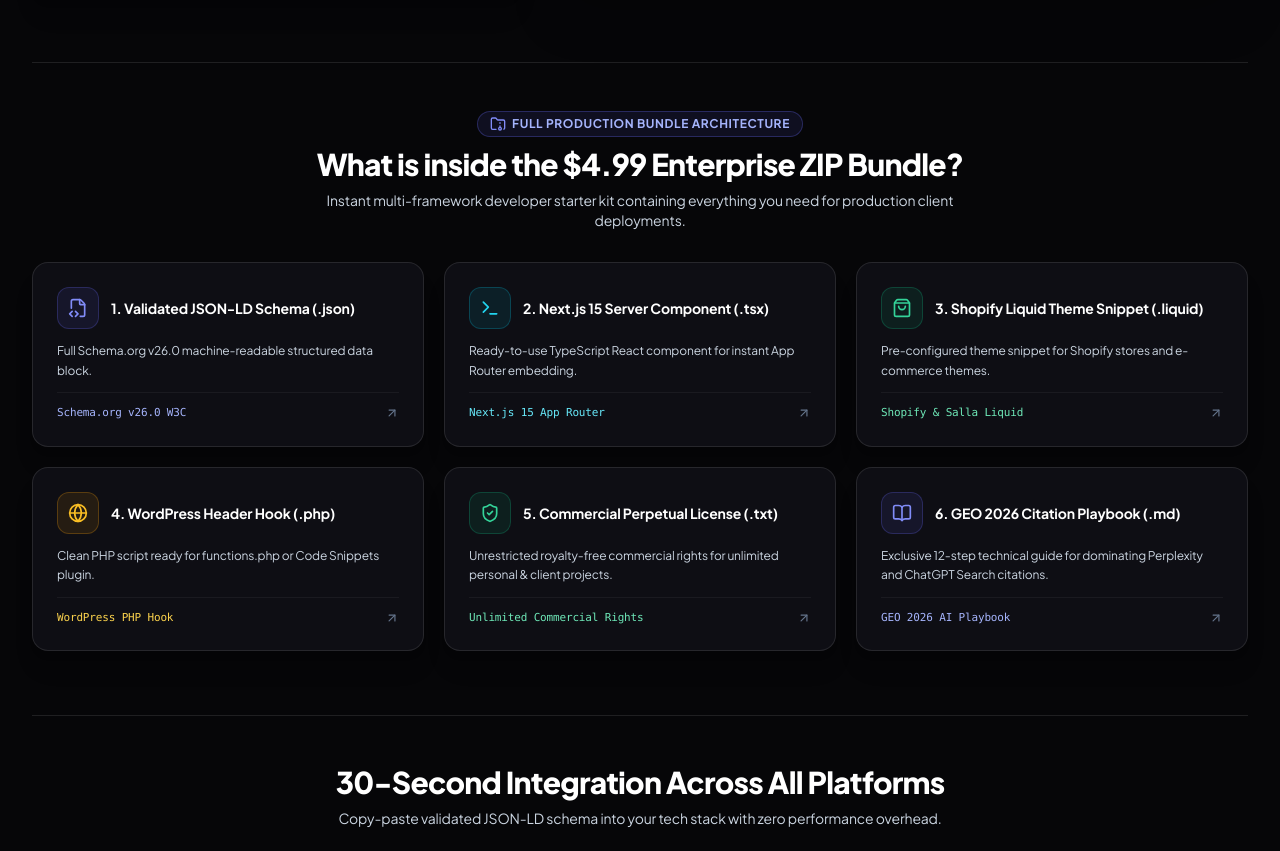
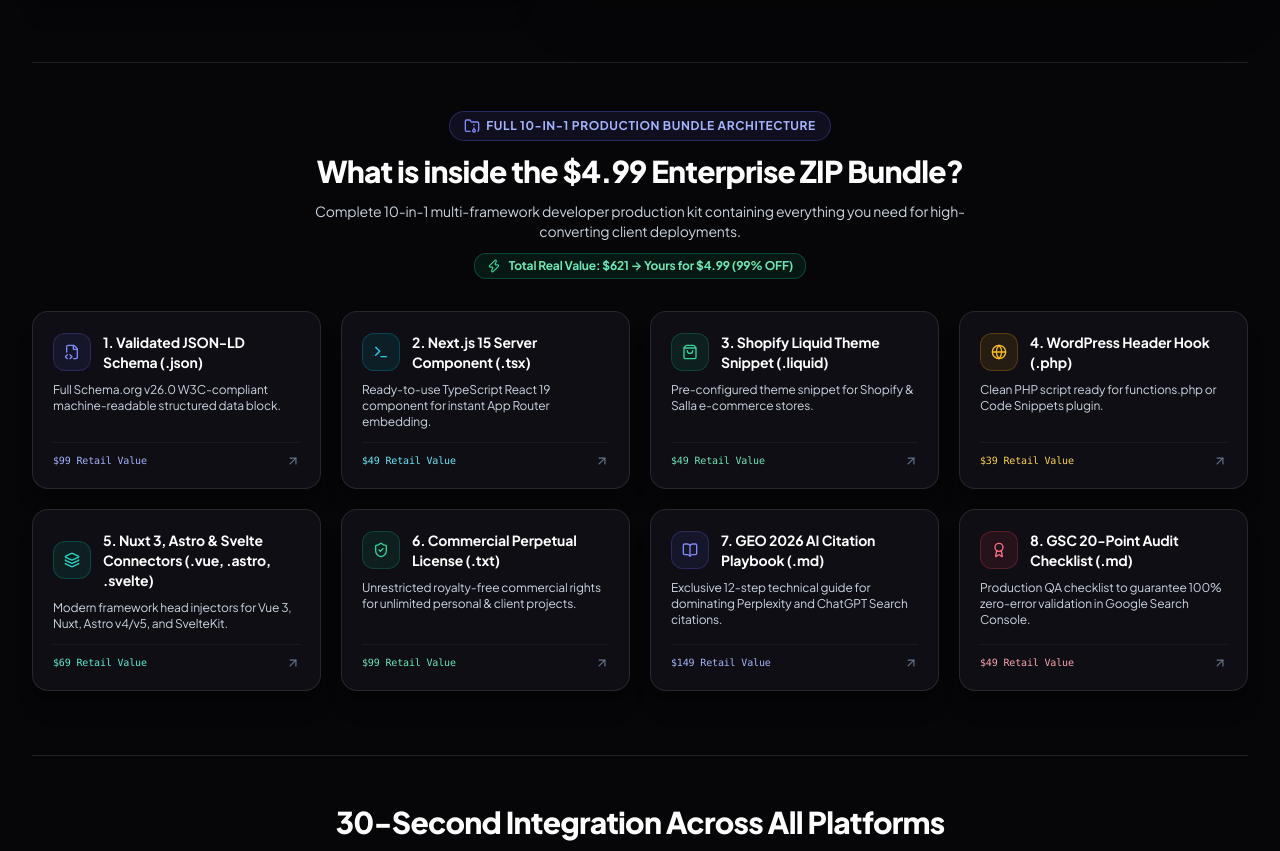
Before and after one commit to klickpom/SchemaCraft.AI, a Next.js app: page / in a window 1280 px wide. Shown: the part 1413-2264 px from the top of the page. Built offline with nearby package versions, Linux system fonts and the light colour scheme.

Commit message:
feat: massive value stack upgrade to 10-in-1 enterprise bundle with  real retail value

```diff
--- a/app/page.tsx
+++ b/app/page.tsx
@@ -42,7 +42,6 @@
   FolderArchive,
   FileCode2,
   ArrowUpRight,
-  Sparkle,
 } from "lucide-react";
 import PayPalCheckout from "@/components/PayPalCheckout";
 import { CustomSelect, CustomSelectOption } from "@/components/CustomSelect";
@@ -1393,12 +1392,12 @@
           </div>
         </div>
 
-        {/* What's Inside the $4.99 Enterprise Bundle (High Value Stacking) */}
+        {/* What's Inside the $4.99 Enterprise Bundle (10-in-1 High Value Stacking) */}
         <section className="border-t border-white/[0.1] pt-12 space-y-8">
-          <div className="text-center max-w-2xl mx-auto space-y-2">
-            <div className="inline-flex items-center gap-1.5 px-3 py-1 rounded-full bg-indigo-500/10 border border-indigo-500/30 text-indigo-300 text-xs font-bold uppercase tracking-wider">
+          <div className="text-center max-w-2xl mx-auto space-y-3">
+            <div className="inline-flex items-center gap-1.5 px-3.5 py-1.5 rounded-full bg-indigo-500/10 border border-indigo-500/30 text-indigo-300 text-xs font-bold uppercase tracking-wider">
               <FolderArchive className="w-4 h-4 text-indigo-400" />
-              <span>Full Production Bundle Architecture</span>
+              <span>Full 10-in-1 Production Bundle Architecture</span>
             </div>
             <h2 className="text-2xl sm:text-3xl font-black text-white tracking-tight">
               {t.bundleValue.title}
@@ -1406,102 +1405,146 @@
             <p className="text-xs sm:text-sm text-slate-300 leading-relaxed">
               {t.bundleValue.subtitle}
             </p>
+            <div className="inline-flex items-center gap-2 px-3 py-1 rounded-xl bg-emerald-500/10 border border-emerald-500/30 text-emerald-300 text-xs font-bold">
+              <Zap className="w-3.5 h-3.5 text-emerald-400" />
+              <span>{t.bundleValue.totalValueBadge}</span>
+            </div>
           </div>
 
-          <div className="grid grid-cols-1 md:grid-cols-2 lg:grid-cols-3 gap-5 items-stretch">
-            <div className="group rounded-2xl border border-white/10 bg-[#0e0e14] p-6 space-y-3 shadow-xl hover:border-indigo-500/40 hover:-translate-y-1.5 transition-all duration-300 flex flex-col justify-between">
-              <div className="space-y-3">
+          <div className="grid grid-cols-1 md:grid-cols-2 lg:grid-cols-4 gap-4 sm:gap-5 items-stretch">
+            {/* Card 1 */}
+            <div className="group rounded-2xl border border-white/10 bg-[#0e0e14] p-5 space-y-3 shadow-xl hover:border-indigo-500/40 hover:-translate-y-1.5 transition-all duration-300 flex flex-col justify-between">
+              <div className="space-y-2.5">
                 <div className="flex items-center gap-3">
                   <div className="p-2.5 rounded-xl bg-indigo-500/10 border border-indigo-500/25 group-hover:scale-110 transition-transform duration-300">
-                    <FileCode2 className="w-5 h-5 text-indigo-400" />
-                  </div>
-                  <h3 className="font-bold text-sm text-white">{t.bundleValue.f1Title}</h3>
-                </div>
-                <p className="text-xs text-slate-300 leading-relaxed">{t.bundleValue.f1Desc}</p>
-              </div>
-              <div className="pt-3 border-t border-white/5 flex items-center justify-between text-[11px] font-mono text-indigo-300">
-                <span>Schema.org v26.0 W3C</span>
+                    <FileCode2 className="w-4 h-4 text-indigo-400" />
+                  </div>
+                  <h3 className="font-bold text-xs sm:text-sm text-white">{t.bundleValue.f1Title}</h3>
+                </div>
+                <p className="text-[11px] sm:text-xs text-slate-300 leading-relaxed">{t.bundleValue.f1Desc}</p>
+              </div>
+              <div className="pt-2.5 border-t border-white/5 flex items-center justify-between text-[10px] font-mono text-indigo-300">
+                <span>$99 Retail Value</span>
                 <ArrowUpRight className="w-3.5 h-3.5 text-slate-500 group-hover:text-indigo-400 transition-colors" />
               </div>
             </div>
 
-            <div className="group rounded-2xl border border-white/10 bg-[#0e0e14] p-6 space-y-3 shadow-xl hover:border-cyan-500/40 hover:-translate-y-1.5 transition-all duration-300 flex flex-col justify-between">
-              <div className="space-y-3">
+            {/* Card 2 */}
+            <div className="group rounded-2xl border border-white/10 bg-[#0e0e14] p-5 space-y-3 shadow-xl hover:border-cyan-500/40 hover:-translate-y-1.5 transition-all duration-300 flex flex-col justify-between">
+              <div className="space-y-2.5">
                 <div className="flex items-center gap-3">
                   <div className="p-2.5 rounded-xl bg-cyan-500/10 border border-cyan-500/25 group-hover:scale-110 transition-transform duration-300">
-                    <Terminal className="w-5 h-5 text-cyan-400" />
-                  </div>
-                  <h3 className="font-bold text-sm text-white">{t.bundleValue.f2Title}</h3>
-                </div>
-                <p className="text-xs text-slate-300 leading-relaxed">{t.bundleValue.f2Desc}</p>
-              </div>
-              <div className="pt-3 border-t border-white/5 flex items-center justify-between text-[11px] font-mono text-cyan-300">
-                <span>Next.js 15 App Router</span>
+                    <Terminal className="w-4 h-4 text-cyan-400" />
+                  </div>
+                  <h3 className="font-bold text-xs sm:text-sm text-white">{t.bundleValue.f2Title}</h3>
+                </div>
+                <p className="text-[11px] sm:text-xs text-slate-300 leading-relaxed">{t.bundleValue.f2Desc}</p>
+              </div>
+              <div className="pt-2.5 border-t border-white/5 flex items-center justify-between text-[10px] font-mono text-cyan-300">
+                <span>$49 Retail Value</span>
                 <ArrowUpRight className="w-3.5 h-3.5 text-slate-500 group-hover:text-cyan-400 transition-colors" />
               </div>
             </div>
 
-            <div className="group rounded-2xl border border-white/10 bg-[#0e0e14] p-6 space-y-3 shadow-xl hover:border-emerald-500/40 hover:-translate-y-1.5 transition-all duration-300 flex flex-col justify-between">
-              <div className="space-y-3">
+            {/* Card 3 */}
+            <div className="group rounded-2xl border border-white/10 bg-[#0e0e14] p-5 space-y-3 shadow-xl hover:border-emerald-500/40 hover:-translate-y-1.5 transition-all duration-300 flex flex-col justify-between">
+              <div className="space-y-2.5">
                 <div className="flex items-center gap-3">
                   <div className="p-2.5 rounded-xl bg-emerald-500/10 border border-emerald-500/25 group-hover:scale-110 transition-transform duration-300">
-                    <ShoppingBag className="w-5 h-5 text-emerald-400" />
-                  </div>
-                  <h3 className="font-bold text-sm text-white">{t.bundleValue.f3Title}</h3>
-                </div>
-                <p className="text-xs text-slate-300 leading-relaxed">{t.bundleValue.f3Desc}</p>
-              </div>
-              <div className="pt-3 border-t border-white/5 flex items-center justify-between text-[11px] font-mono text-emerald-300">
-                <span>Shopify & Salla Liquid</span>
+                    <ShoppingBag className="w-4 h-4 text-emerald-400" />
+                  </div>
+                  <h3 className="font-bold text-xs sm:text-sm text-white">{t.bundleValue.f3Title}</h3>
+                </div>
+                <p className="text-[11px] sm:text-xs text-slate-300 leading-relaxed">{t.bundleValue.f3Desc}</p>
+              </div>
+              <div className="pt-2.5 border-t border-white/5 flex items-center justify-between text-[10px] font-mono text-emerald-300">
+                <span>$49 Retail Value</span>
                 <ArrowUpRight className="w-3.5 h-3.5 text-slate-500 group-hover:text-emerald-400 transition-colors" />
               </div>
             </div>
 
-            <div className="group rounded-2xl border border-white/10 bg-[#0e0e14] p-6 space-y-3 shadow-xl hover:border-amber-500/40 hover:-translate-y-1.5 transition-all duration-300 flex flex-col justify-between">
-              <div className="space-y-3">
+            {/* Card 4 */}
+            <div className="group rounded-2xl border border-white/10 bg-[#0e0e14] p-5 space-y-3 shadow-xl hover:border-amber-500/40 hover:-translate-y-1.5 transition-all duration-300 flex flex-col justify-between">
+              <div className="space-y-2.5">
                 <div className="flex items-center gap-3">
                   <div className="p-2.5 rounded-xl bg-amber-500/10 border border-amber-500/25 group-hover:scale-110 transition-transform duration-300">
-                    <Globe className="w-5 h-5 text-amber-400" />
-                  </div>
-                  <h3 className="font-bold text-sm text-white">{t.bundleValue.f4Title}</h3>
-                </div>
-                <p className="text-xs text-slate-300 leading-relaxed">{t.bundleValue.f4Desc}</p>
-              </div>
-              <div className="pt-3 border-t border-white/5 flex items-center justify-between text-[11px] font-mono text-amber-300">
-                <span>WordPress PHP Hook</span>
+                    <Globe className="w-4 h-4 text-amber-400" />
+                  </div>
+                  <h3 className="font-bold text-xs sm:text-sm text-white">{t.bundleValue.f4Title}</h3>
+                </div>
+                <p className="text-[11px] sm:text-xs text-slate-300 leading-relaxed">{t.bundleValue.f4Desc}</p>
+              </div>
+              <div className="pt-2.5 border-t border-white/5 flex items-center justify-between text-[10px] font-mono text-amber-300">
+                <span>$39 Retail Value</span>
                 <ArrowUpRight className="w-3.5 h-3.5 text-slate-500 group-hover:text-amber-400 transition-colors" />
               </div>
             </div>
 
-            <div className="group rounded-2xl border border-white/10 bg-[#0e0e14] p-6 space-y-3 shadow-xl hover:border-emerald-400/40 hover:-translate-y-1.5 transition-all duration-300 flex flex-col justify-between">
-              <div className="space-y-3">
+            {/* Card 5 */}
+            <div className="group rounded-2xl border border-white/10 bg-[#0e0e14] p-5 space-y-3 shadow-xl hover:border-teal-500/40 hover:-translate-y-1.5 transition-all duration-300 flex flex-col justify-between">
+              <div className="space-y-2.5">
+                <div className="flex items-center gap-3">
+                  <div className="p-2.5 rounded-xl bg-teal-500/10 border border-teal-500/25 group-hover:scale-110 transition-transform duration-300">
+                    <Layers className="w-4 h-4 text-teal-400" />
+                  </div>
+                  <h3 className="font-bold text-xs sm:text-sm text-white">{t.bundleValue.f5Title}</h3>
+                </div>
+                <p className="text-[11px] sm:text-xs text-slate-300 leading-relaxed">{t.bundleValue.f5Desc}</p>
+              </div>
+              <div className="pt-2.5 border-t border-white/5 flex items-center justify-between text-[10px] font-mono text-teal-300">
+                <span>$69 Retail Value</span>
+                <ArrowUpRight className="w-3.5 h-3.5 text-slate-500 group-hover:text-teal-400 transition-colors" />
+              </div>
+            </div>
+
+            {/* Card 6 */}
+            <div className="group rounded-2xl border border-white/10 bg-[#0e0e14] p-5 space-y-3 shadow-xl hover:border-emerald-400/40 hover:-translate-y-1.5 transition-all duration-300 flex flex-col justify-between">
+              <div className="space-y-2.5">
                 <div className="flex items-center gap-3">
                   <div className="p-2.5 rounded-xl bg-emerald-500/10 border border-emerald-500/25 group-hover:scale-110 transition-transform duration-300">
-                    <ShieldCheck className="w-5 h-5 text-emerald-400" />
-                  </div>
-                  <h3 className="font-bold text-sm text-white">{t.bundleValue.f5Title}</h3>
-                </div>
-                <p className="text-xs text-slate-300 leading-relaxed">{t.bundleValue.f5Desc}</p>
-              </div>
-              <div className="pt-3 border-t border-white/5 flex items-center justify-between text-[11px] font-mono text-emerald-300">
-                <span>Unlimited Commercial Rights</span>
+                    <ShieldCheck className="w-4 h-4 text-emerald-400" />
+                  </div>
+                  <h3 className="font-bold text-xs sm:text-sm text-white">{t.bundleValue.f6Title}</h3>
+                </div>
+                <p className="text-[11px] sm:text-xs text-slate-300 leading-relaxed">{t.bundleValue.f6Desc}</p>
+              </div>
+              <div className="pt-2.5 border-t border-white/5 flex items-center justify-between text-[10px] font-mono text-emerald-300">
+                <span>$99 Retail Value</span>
                 <ArrowUpRight className="w-3.5 h-3.5 text-slate-500 group-hover:text-emerald-400 transition-colors" />
               </div>
             </div>
 
-            <div className="group rounded-2xl border border-white/10 bg-[#0e0e14] p-6 space-y-3 shadow-xl hover:border-indigo-400/40 hover:-translate-y-1.5 transition-all duration-300 flex flex-col justify-between">
-              <div className="space-y-3">
+            {/* Card 7 */}
+            <div className="group rounded-2xl border border-white/10 bg-[#0e0e14] p-5 space-y-3 shadow-xl hover:border-indigo-400/40 hover:-translate-y-1.5 transition-all duration-300 flex flex-col justify-between">
+              <div className="space-y-2.5">
                 <div className="flex items-center gap-3">
                   <div className="p-2.5 rounded-xl bg-indigo-500/10 border border-indigo-500/25 group-hover:scale-110 transition-transform duration-300">
-                    <BookOpen className="w-5 h-5 text-indigo-400" />
-                  </div>
-                  <h3 className="font-bold text-sm text-white">{t.bundleValue.f6Title}</h3>
-                </div>
-                <p className="text-xs text-slate-300 leading-relaxed">{t.bundleValue.f6Desc}</p>
-              </div>
-              <div className="pt-3 border-t border-white/5 flex items-center justify-between text-[11px] font-mono text-indigo-300">
-                <span>GEO 2026 AI Playbook</span>
+                    <BookOpen className="w-4 h-4 text-indigo-400" />
+                  </div>
+                  <h3 className="font-bold text-xs sm:text-sm text-white">{t.bundleValue.f7Title}</h3>
+                </div>
+                <p className="text-[11px] sm:text-xs text-slate-300 leading-relaxed">{t.bundleValue.f7Desc}</p>
+              </div>
+              <div className="pt-2.5 border-t border-white/5 flex items-center justify-between text-[10px] font-mono text-indigo-300">
+                <span>$149 Retail Value</span>
                 <ArrowUpRight className="w-3.5 h-3.5 text-slate-500 group-hover:text-indigo-400 transition-colors" />
+              </div>
+            </div>
+
+            {/* Card 8 */}
+            <div className="group rounded-2xl border border-white/10 bg-[#0e0e14] p-5 space-y-3 shadow-xl hover:border-rose-400/40 hover:-translate-y-1.5 transition-all duration-300 flex flex-col justify-between">
+              <div className="space-y-2.5">
+                <div className="flex items-center gap-3">
+                  <div className="p-2.5 rounded-xl bg-rose-500/10 border border-rose-500/25 group-hover:scale-110 transition-transform duration-300">
+                    <Award className="w-4 h-4 text-rose-400" />
+                  </div>
+                  <h3 className="font-bold text-xs sm:text-sm text-white">{t.bundleValue.f8Title}</h3>
+                </div>
+                <p className="text-[11px] sm:text-xs text-slate-300 leading-relaxed">{t.bundleValue.f8Desc}</p>
+              </div>
+              <div className="pt-2.5 border-t border-white/5 flex items-center justify-between text-[10px] font-mono text-rose-300">
+                <span>$49 Retail Value</span>
+                <ArrowUpRight className="w-3.5 h-3.5 text-slate-500 group-hover:text-rose-400 transition-colors" />
               </div>
             </div>
           </div>
--- a/lib/translations.ts
+++ b/lib/translations.ts
@@ -30,6 +30,7 @@
   bundleValue: {
     title: string;
     subtitle: string;
+    totalValueBadge: string;
     f1Title: string;
     f1Desc: string;
     f2Title: string;
@@ -42,6 +43,10 @@
     f5Desc: string;
     f6Title: string;
     f6Desc: string;
+    f7Title: string;
+    f7Desc: string;
+    f8Title: string;
+    f8Desc: string;
   };
   score: {
     title: string;
@@ -209,19 +214,24 @@
     },
     bundleValue: {
       title: 'What is inside the $4.99 Enterprise ZIP Bundle?',
-      subtitle: 'Instant multi-framework developer starter kit containing everything you need for production client deployments.',
+      subtitle: 'Complete 10-in-1 multi-framework developer production kit containing everything you need for high-converting client deployments.',
+      totalValueBadge: 'Total Real Value: $621 → Yours for $4.99 (99% OFF)',
       f1Title: '1. Validated JSON-LD Schema (.json)',
-      f1Desc: 'Full Schema.org v26.0 machine-readable structured data block.',
+      f1Desc: 'Full Schema.org v26.0 W3C-compliant machine-readable structured data block.',
       f2Title: '2. Next.js 15 Server Component (.tsx)',
-      f2Desc: 'Ready-to-use TypeScript React component for instant App Router embedding.',
+      f2Desc: 'Ready-to-use TypeScript React 19 component for instant App Router embedding.',
       f3Title: '3. Shopify Liquid Theme Snippet (.liquid)',
-      f3Desc: 'Pre-configured theme snippet for Shopify stores and e-commerce themes.',
+      f3Desc: 'Pre-configured theme snippet for Shopify & Salla e-commerce stores.',
       f4Title: '4. WordPress Header Hook (.php)',
       f4Desc: 'Clean PHP script ready for functions.php or Code Snippets plugin.',
-      f5Title: '5. Commercial Perpetual License (.txt)',
-      f5Desc: 'Unrestricted royalty-free commercial rights for unlimited personal & client projects.',
-      f6Title: '6. GEO 2026 Citation Playbook (.md)',
-      f6Desc: 'Exclusive 12-step technical guide for dominating Perplexity and ChatGPT Search citations.',
+      f5Title: '5. Nuxt 3, Astro & Svelte Connectors (.vue, .astro, .svelte)',
+      f5Desc: 'Modern framework head injectors for Vue 3, Nuxt, Astro v4/v5, and SvelteKit.',
+      f6Title: '6. Commercial Perpetual License (.txt)',
+      f6Desc: 'Unrestricted royalty-free commercial rights for unlimited personal & client projects.',
+      f7Title: '7. GEO 2026 AI Citation Playbook (.md)',
+      f7Desc: 'Exclusive 12-step technical guide for dominating Perplexity and ChatGPT Search citations.',
+      f8Title: '8. GSC 20-Point Audit Checklist (.md)',
+      f8Desc: 'Production QA checklist to guarantee 100% zero-error validation in Google Search Console.',
     },
     score: {
       title: 'GEO / AEO Citation Readiness Score',
@@ -386,20 +396,25 @@
       event: 'ويبينار وحدث تقني',
     },
     bundleValue: {
-      title: 'ماذا تتضمن حزمة الشركات الشاملة (Enterprise ZIP Bundle) بسعر $4.99؟',
-      subtitle: 'حزمة برمجية متكاملة بـ 6 ملفات جاهزة للإنتاج والاستخدام المباشر في جميع مشاريعك ومشاريع عملائك.',
+      title: 'ماذا تتضمن حزمة الشركات المتكاملة (10-in-1 Enterprise ZIP Bundle) بسعر $4.99؟',
+      subtitle: 'حزمة أدوات متكاملة وشاملة بـ 10 أصول برمجية واستراتيجية جاهزة للاستخدام في جميع مشاريعك ومشاريع عملائك.',
+      totalValueBadge: 'القيمة الإجمالية الحقيقية: $621 → ملكك اليوم بـ $4.99 فقط (خصم 99%)',
       f1Title: '1. ملف سكيما JSON-LD القياسي (.json)',
       f1Desc: 'بيانات منظمة متطابقة 100% مع معايير W3C و Schema.org v26.0.',
       f2Title: '2. مكون Next.js 15 Server Component (.tsx)',
       f2Desc: 'كود جاهز للتضمين المباشر في مشاريع App Router و React 19.',
-      f3Title: '3. سكريبت شوبيفاي المخصص (.liquid)',
-      f3Desc: 'كود Liquid مهيأ للتضمين في قوالب شوبيفاي ومتاجر سلة بدون تطبيقات خارجية.',
+      f3Title: '3. سكريبت شوبيفاي وسلة المخصص (.liquid)',
+      f3Desc: 'كود Liquid مهيأ للتضمين في قوالب شوبيفاي ومتاجر سلة بدون تطبيقات تبطئ المتجر.',
       f4Title: '4. كود ووردبريس وووكومرس (.php)',
-      f4Desc: 'سكريبت PHP جاهز للربط مع functions.php أو إضافة Snippets.',
-      f5Title: '5. وثيقة الترخيص التجاري الدائم (.txt)',
-      f5Desc: 'حقوق استخدام تجاري غير محدودة لعدد لا نهائي من مواقعك ومواقع عملائك مدى الحياة.',
-      f6Title: '6. كتيب استراتيجيات تصدر الذكاء الاصطناعي GEO 2026 (.md)',
-      f6Desc: 'دليل تقني حصري من 12 خطوة لتتصدر استشهادات Perplexity و ChatGPT Search.',
+      f4Desc: 'سكريبت PHP جاهز للربط مع functions.php أو إضافة Code Snippets.',
+      f5Title: '5. موصلات Nuxt 3 و Astro و SvelteKit (.vue, .astro, .svelte)',
+      f5Desc: 'مكونات جاهزة لأحدث أطر العمل الحديثة لحقن السكيما في الـ Head فوراً.',
+      f6Title: '6. وثيقة الترخيص التجاري الدائم (.txt)',
+      f6Desc: 'حقوق استخدام تجاري غير محدودة لعدد لا نهائي من مواقعك ومواقع عملائك مدى الحياة.',
+      f7Title: '7. كتيب استراتيجيات تصدر الذكاء الاصطناعي GEO 2026 (.md)',
+      f7Desc: 'دليل تقني حصري من 12 خطوة لتتصدر استشهادات Perplexity و ChatGPT Search.',
+      f8Title: '8. قائمة فحص الجودة المعتمدة لـ Google Search Console (.md)',
+      f8Desc: 'قائمة تدقيق تقنية بـ 20 نقطة لضمان اجتياز اختبارات Google Rich Results بنسبة 100%.',
     },
     score: {
       title: 'مقياس جاهزية الاقتباس في الذكاء الاصطناعي (GEO/AEO)',
```
Also changed, not shown: lib/bundleGenerator.ts (+128 -56 lines).
